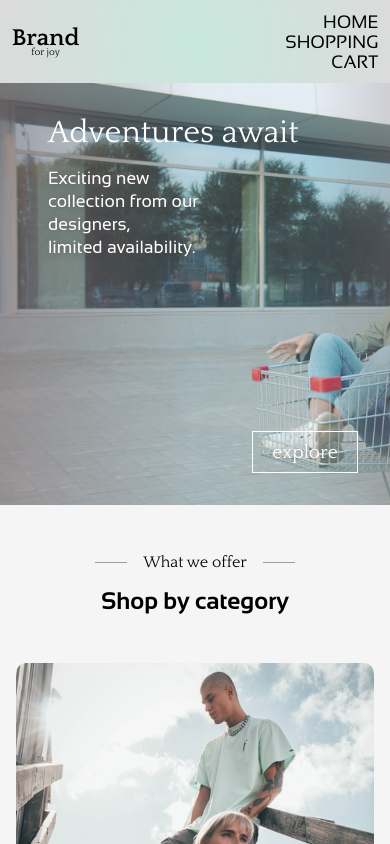
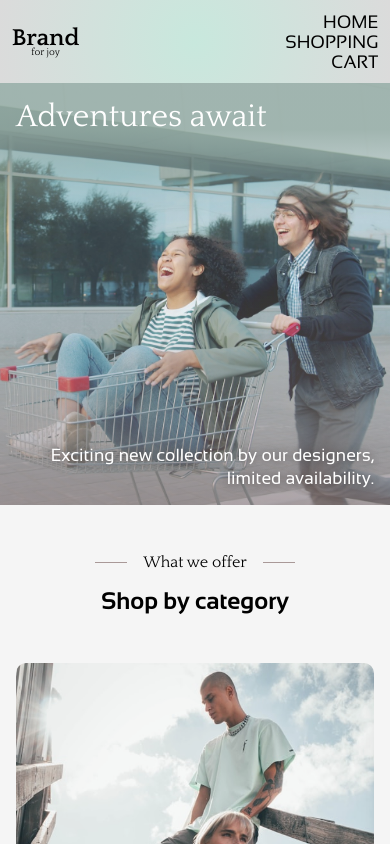
Before and after one commit to Katalout/shopping-cart, a React (Vite) app: page / in a window 390 px wide. Shown: the top 844 px of the page. Built offline with nearby package versions, Linux system fonts and the light colour scheme; no server answers.

Commit message:
Hero: responsive to all sizes

```diff
--- a/src/App.css
+++ b/src/App.css
@@ -300,6 +300,8 @@ section.support {
 
 }
 
+
+
 @media (max-width: 500px) {
   :root {
     --padding: 1rem;
--- a/src/Components/Home/Home.jsx
+++ b/src/Components/Home/Home.jsx
@@ -26,9 +26,9 @@ export default function Home() {
                 <div className={styles.overlay}></div>
                 <div className={styles.heroText}>
                     <p className={styles.textOnImg}>Adventures await</p>
-                    <p className={styles.textOnImg2}>Exciting new collection from our designers,<br />limited availability.</p>
+                    <p className={styles.textOnImg2}>Exciting new collection by our designers,<br />limited availability.</p>
                 </div>
-                <Link to="shopping">explore</Link>
+                <Link className={styles.explore} to="shopping">explore</Link>
             </div>
             <section className="categories">
                 <p className="sectionLabel">What we offer</p>
--- a/src/Components/Home/Home.module.css
+++ b/src/Components/Home/Home.module.css
@@ -2,7 +2,7 @@
     position: relative;
     height: 50vh;
 
-    &>a {
+    & .explore {
         font-family: var(--font-heading);
         padding: 0.5em 1em;
         border: 1px solid white;
@@ -32,6 +32,8 @@
     opacity: 0.8;
     object-position: 0 40%;
 }
+
+
 
 .overlay {
     position: absolute;
@@ -115,26 +117,37 @@
     }
 }
 
-/* .star {
-background-repeat: no-repeat;
-    background-position: top 1rem center;
-    background-size: 3rem;
-    composes: card;
-    background-image: url(../../assets/star.svg);
 
+@media (max-width: 600px) {
+    .heroImg {
+        object-position: 70% 40%;
+    }
+
+    .overlay {
+        background-image: linear-gradient(to bottom, #92a9a1d4 11%, #00000000 33% 50%, #876d6d8a);
+    }
+
+    .heroText {
+        top: 0;
+        left: 0;
+        inset: 0;
+        padding: 1rem;
+        display: flex;
+        flex-direction: column;
+        justify-content: space-between;
+        max-width: 100%;
+
+        & .textOnImg {
+            width: fit-content;
+        }
+
+        & .textOnImg2 {
+            align-self: end;
+            text-align: end;
+        }
+    }
+
+    .explore {
+        display: none;
+    }
 }
-
-.diamond {
-    composes: card;
-    background-image: url(../../assets/diamond.svg);
-}
-
-.approval {
-    composes: card;
-    background-image: url(../../assets/approval.svg);
-}
-
-.shield {
-    composes: card;
-    background-image: url(../../assets/shield.svg);
-} */
```
